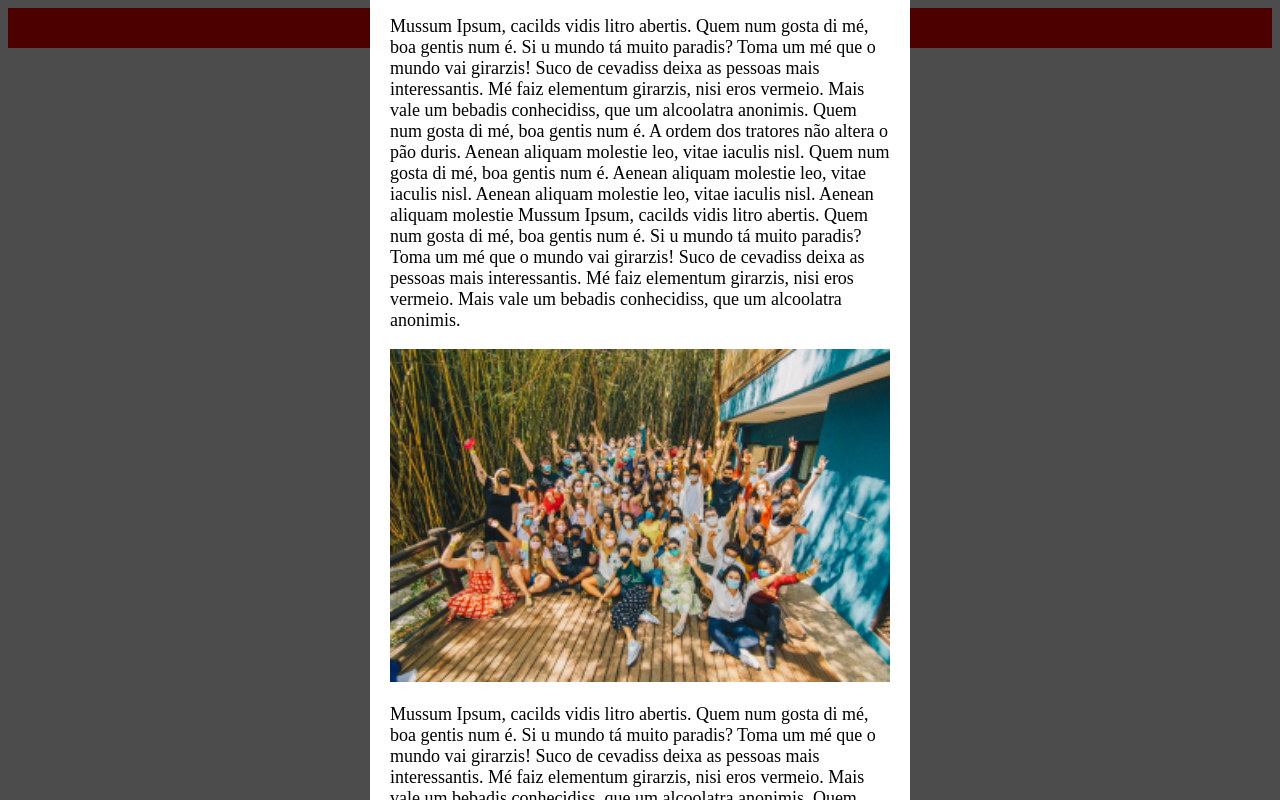
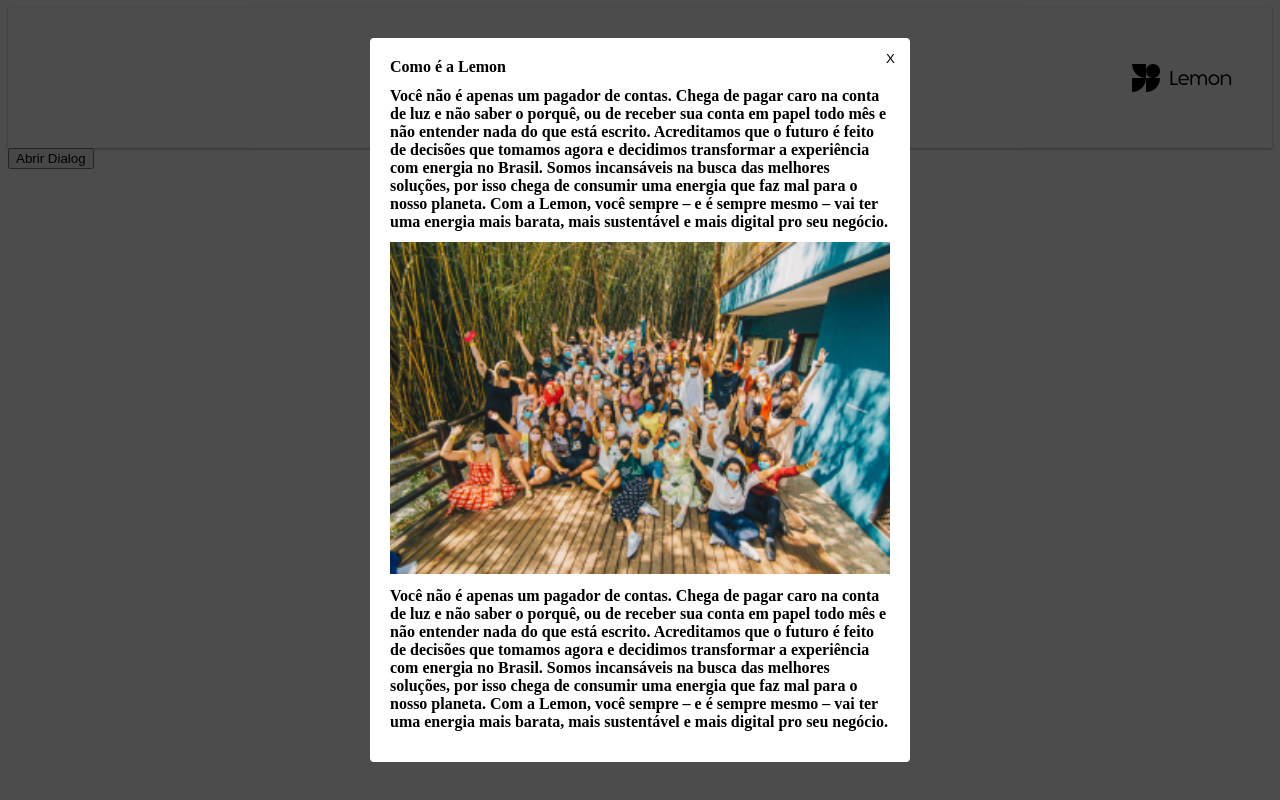
Before and after one commit to iamchicao/lemon-energy-case, a React (Create React App) app: page / in a window 1280 px wide. Built offline with nearby package versions, Linux system fonts and the light colour scheme.

Commit message:
feat: Add Header and Home page

```diff
--- a/src/App.js
+++ /dev/null
@@ -1,27 +0,0 @@
-import Dialog from "./components/Dialog/Dialog";
-
-const Child = () => {
-  return (
-    <div className="App">
-      <Dialog title="Title">Conteúdo do meu Dialog</Dialog>
-    </div>
-  );
-};
-
-const Father = () => {
-  return (
-    <div style={{ border: "20px solid red" }}>
-      <Child />
-    </div>
-  );
-};
-
-const App = () => {
-  return (
-    <div>
-      <Father />
-    </div>
-  );
-};
-
-export default App;
--- /dev/null
+++ b/src/App.jsx
@@ -0,0 +1,11 @@
+import { Home } from "./pages/Home";
+
+const App = () => {
+  return (
+    <div>
+      <Home />
+    </div>
+  );
+};
+
+export default App;
--- a/src/components/Dialog/Dialog.jsx
+++ /dev/null
@@ -1,59 +0,0 @@
-import React from "react";
-import PropTypes from "prop-types";
-import LemonImage from "../../assets/lemon.png"
-
-import { DialogContainer, DialogOverlay, DialogContent, Image, TextContent } from "./Dialog.styled"
-
-
-const Dialog = ({ title, isOpen, onClose, closeOnOverlayClick, children }) => {
-  return (
-    <DialogContainer isOpen={isOpen}>
-      <DialogOverlay onClick={closeOnOverlayClick ? onClose : null} />
-      <DialogContent>
-        <div className="dialog-header">
-          <h2>{title}</h2>
-          <button onClick={onClose}>X</button>
-        </div>
-        <div className="dialog-content">
-          <TextContent>
-            Mussum Ipsum, cacilds vidis litro abertis. Quem num gosta di mé, boa
-            gentis num é. Si u mundo tá muito paradis? Toma um mé que o mundo vai
-            girarzis! Suco de cevadiss deixa as pessoas mais interessantis. Mé
-            faiz elementum girarzis, nisi eros vermeio. Mais vale um bebadis
-            conhecidiss, que um alcoolatra anonimis. Quem num gosta di mé, boa
-            gentis num é. A ordem dos tratores não altera o pão duris. Aenean
-            aliquam molestie leo, vitae iaculis nisl. Quem num gosta di mé, boa
-            gentis num é. Aenean aliquam molestie leo, vitae iaculis nisl. Aenean
-            aliquam molestie leo, vitae iaculis nisl. Aenean aliquam molestie
-            Mussum Ipsum, cacilds vidis litro abertis. Quem num gosta di mé, boa
-            gentis num é. Si u mundo tá muito paradis? Toma um mé que o mundo vai
-            girarzis! Suco de cevadiss deixa as pessoas mais interessantis. Mé
-            faiz elementum girarzis, nisi eros vermeio. Mais vale um bebadis
-            conhecidiss, que um alcoolatra anonimis.
-          </TextContent>
-          <Image src={LemonImage} alt="Lemon" />
-          <TextContent>
-            Mussum Ipsum, cacilds vidis litro abertis. Quem num gosta di mé, boa
-            gentis num é. Si u mundo tá muito paradis? Toma um mé que o mundo vai
-            girarzis! Suco de cevadiss deixa as pessoas mais interessantis. Mé
-            faiz elementum girarzis, nisi eros vermeio. Mais vale um bebadis
-            conhecidiss, que um alcoolatra anonimis. Quem num gosta di mé, boa
-            gentis num é. A ordem dos tratores não altera o pão duris. Aenean
-            aliquam molestie leo, vitae iaculis nisl. Quem num gosta di mé, boa
-            gentis num é.
-          </TextContent>
-        </div>
-      </DialogContent>
-    </DialogContainer>
-  );
-}
-
-Dialog.propTypes = {
-  title: PropTypes.string,
-  isOpen: PropTypes.bool.isRequired,
-  onClose: PropTypes.func.isRequired,
-  closeOnOverlayClick: PropTypes.bool.isRequired,
-  children: PropTypes.node,
-};
-
-export default Dialog;
--- a/src/components/Dialog/Dialog.styled.js
+++ b/src/components/Dialog/Dialog.styled.js
@@ -36,6 +36,25 @@
   height: 100%;
 `;
 
-export const TextContent = styled.p`
-  font-size: 18px;
+export const Content = styled.p`
+  font-size: 8px;
 `;
+
+export const Title = styled.h1`
+  font-size: 16px;
+  font-weight: 700;
+  margin: 0;
+  margin-bottom: 10px;
+`;
+
+export const CloseButton = styled.button`
+  position: absolute;
+  top: 10px;
+  right: 10px;
+  width: 20px;
+  height: 20px;
+  background-color: transparent;
+  border: none;
+  cursor: pointer;
+  outline: none;
+`;
--- /dev/null
+++ b/src/components/Dialog/index.jsx
@@ -0,0 +1,67 @@
+import React from "react";
+import PropTypes from "prop-types";
+import LemonImage from "../../assets/lemon.png";
+import {
+  DialogContainer,
+  DialogOverlay,
+  DialogContent,
+  Image,
+  Content,
+  Title,
+  CloseButton
+} from "./Dialog.styled";
+
+// O Dialog deve receber o título, se está aberto ou não, a função de fechar e se deve fechar ao clicar no overlay
+
+const Dialog = ({ title, isOpen, onClose, closeOnOverlayClick, children }) => {
+  return (
+    <DialogContainer
+      isOpen={isOpen}
+      onClose={onClose}
+      closeOnOverlayClick={closeOnOverlayClick}
+    >
+      <DialogOverlay />
+      <DialogContent>
+        {/* Aqui vem o title na esquerda e o x para fechar na direita */}
+        <Title>Como é a Lemon</Title>
+        <CloseButton onClick={onClose}>X</CloseButton>
+        <Content>
+          <h1>
+            Você não é apenas um pagador de contas. Chega de pagar caro na conta
+            de luz e não saber o porquê, ou de receber sua conta em papel todo
+            mês e não entender nada do que está escrito. Acreditamos que o
+            futuro é feito de decisões que tomamos agora e decidimos transformar
+            a experiência com energia no Brasil. Somos incansáveis na busca das
+            melhores soluções, por isso chega de consumir uma energia que faz
+            mal para o nosso planeta. Com a Lemon, você sempre – e é sempre
+            mesmo – vai ter uma energia mais barata, mais sustentável e mais
+            digital pro seu negócio.
+          </h1>
+          <Image src={LemonImage} alt="Lemon" />
+          <h1>
+            Você não é apenas um pagador de contas. Chega de pagar caro na conta
+            de luz e não saber o porquê, ou de receber sua conta em papel todo
+            mês e não entender nada do que está escrito. Acreditamos que o
+            futuro é feito de decisões que tomamos agora e decidimos transformar
+            a experiência com energia no Brasil. Somos incansáveis na busca das
+            melhores soluções, por isso chega de consumir uma energia que faz
+            mal para o nosso planeta. Com a Lemon, você sempre – e é sempre
+            mesmo – vai ter uma energia mais barata, mais sustentável e mais
+            digital pro seu negócio.
+          </h1>
+          {children}
+        </Content>
+      </DialogContent>
+    </DialogContainer>
+  );
+};
+
+Dialog.propTypes = {
+  title: PropTypes.string,
+  isOpen: PropTypes.bool.isRequired,
+  onClose: PropTypes.func.isRequired,
+  closeOnOverlayClick: PropTypes.bool.isRequired,
+  children: PropTypes.node,
+};
+
+export default Dialog;
--- /dev/null
+++ b/src/components/Header/Header.styled.js
@@ -0,0 +1,44 @@
+import styled from "styled-components";
+
+// HeaderContainer, HeaderContent, Logo, Nav, NavItem
+
+
+export const HeaderContainer = styled.div`
+  display: flex;
+  justify-content: space-between;
+  align-items: center;
+  padding: 20px 40px;
+  background-color: #fff;
+  flex-direction: row-reverse;
+  box-shadow: 0 1px 3px rgba(0, 0, 0, 0.12), 0 1px 2px rgba(0, 0, 0, 0.24);
+`;
+
+export const HeaderContent = styled.div`
+  display: flex;
+  align-items: center;
+`;
+
+export const Logo = styled.img`
+  width: 100px;
+  height: 100px;
+`;
+
+export const ButtonOption = styled.button`
+  margin-left: -340px;
+  font-size: 18px;
+  color: #000;
+  text-decoration: none;
+  cursor: pointer;
+`;
+
+// export const Nav = styled.nav`
+//   margin-left: 40px;
+// `;
+
+// export const NavItem = styled.a`
+//   margin-right: 20px;
+//   font-size: 18px;
+//   color: #000;
+//   text-decoration: none;
+//   cursor: pointer;
+// `;
--- /dev/null
+++ b/src/components/Header/index.jsx
@@ -0,0 +1,24 @@
+import React from "react";
+import {
+  HeaderContainer,
+  HeaderContent,
+  Logo,
+  ButtonOption,
+} from "./Header.styled";
+import logo from "../../assets/logo.svg";
+import arrow from "../../assets/arrow.svg";
+
+const Header = () => {
+  return (
+    <HeaderContainer>
+      <HeaderContent>
+        <div>
+          <ButtonOption src={arrow} />
+        </div>
+        <Logo src={logo} alt="logo" />
+      </HeaderContent>
+    </HeaderContainer>
+  );
+};
+
+export default Header;
--- /dev/null
+++ b/src/pages/Home.jsx
@@ -0,0 +1,22 @@
+import { useState } from "react";
+import Header from "../components/Header";
+import Dialog from "../components/Dialog";
+
+export const Home = () => {
+  const [open, setOpen] = useState(false);
+
+  const handleOpen = () => {
+    setOpen(true);
+  };
+
+  return (
+    <div>
+      <Header />
+      {/* Menu que traz a opção de abrir o Dialog */}
+      <div className="menu">
+        <button onClick={handleOpen}>Abrir Dialog</button>
+        <Dialog open={open} setOpen={setOpen} />
+      </div>
+    </div>
+  );
+};
--- /dev/null
+++ b/src/pages/Home.styled.jsx
@@ -0,0 +1 @@
+import styled from "styled-components";
```
Also changed, not shown: src/assets/arrow.svg (added), src/assets/logo.svg (added).
